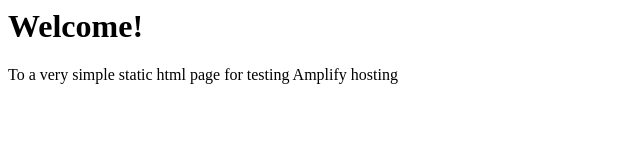
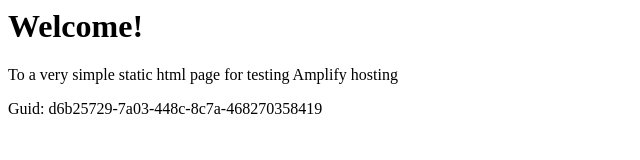
Before and after one commit to aws-aemilia-sin/Github-PR-Commit-Integration-Test-DoNotTouch-Gith-OKSLNVO2-v1-preprod-ap-southeast-1, a website: page src/index.html in a window 1280 px wide. Shown: the whole page, without its empty margins (0-640 px from the left). Drawn offline with Linux system fonts and the light colour scheme.

Commit message:
commit from integ tests

```diff
--- a/src/index.html
+++ b/src/index.html
@@ -1,3 +1,5 @@
+
+
 <html lang="en">
 
 <head>
@@ -10,6 +12,6 @@
 <body>
     <h1>Welcome!</h1>
     <p>To a very simple static html page for testing Amplify hosting</p>
-</body>
+    <p>Guid: d6b25729-7a03-448c-8c7a-468270358419</p></body>
 
 </html>
```
